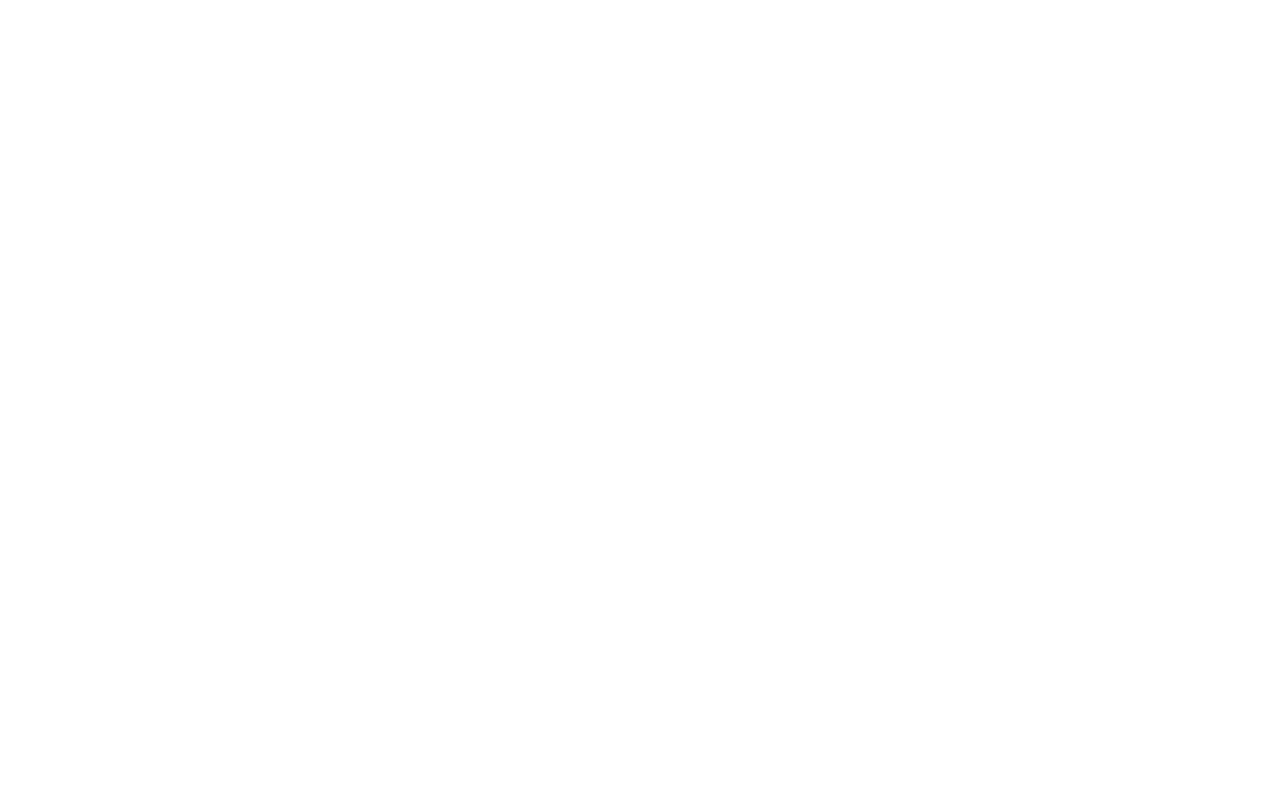
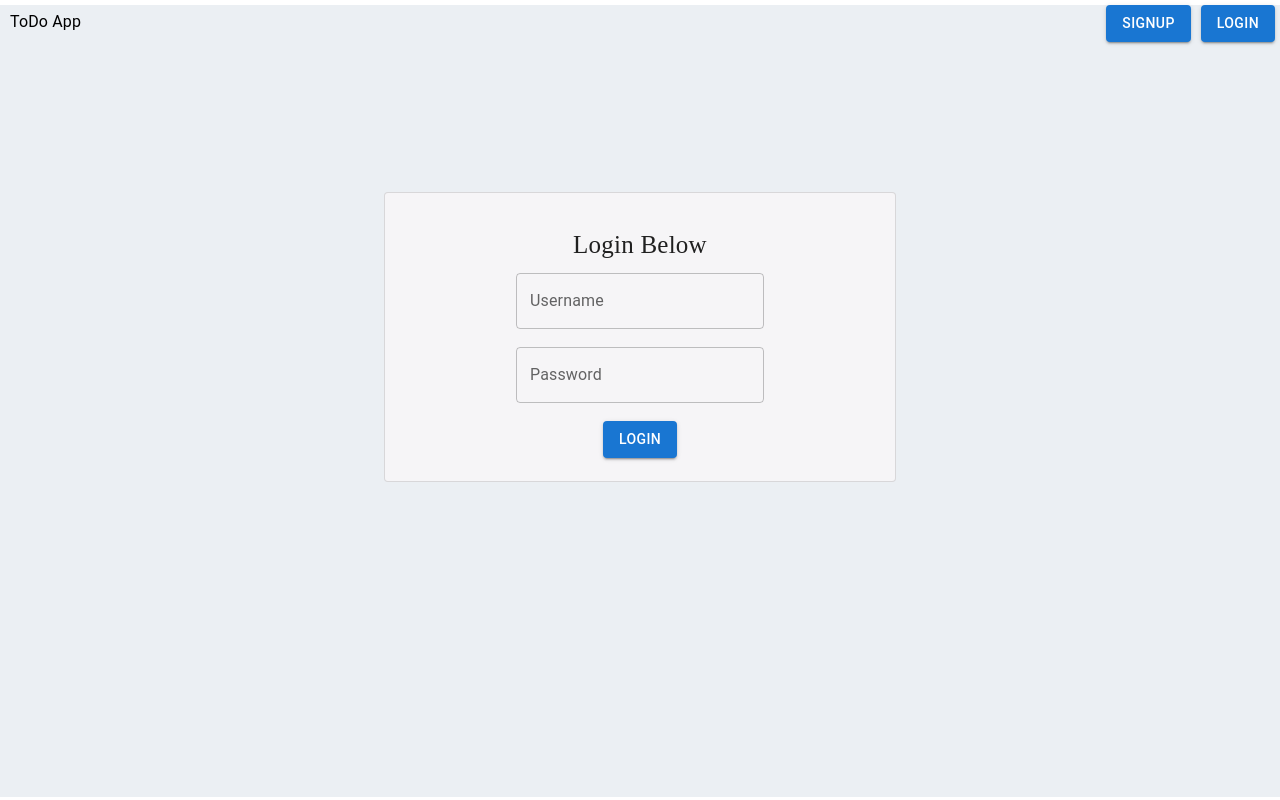
Before and after one commit to Dhanush295/TypeScript_Todo-App, a React (Vite) app in the folder frontend/: page /login in a window 1280 px wide. Built offline with nearby package versions, Linux system fonts and the light colour scheme.

Commit message:
updated style

```diff
--- a/frontend/components/Login.jsx
+++ b/frontend/components/Login.jsx
@@ -0,0 +1,24 @@
+import Card from '@mui/material/Card';
+import { Typography } from '@mui/material';
+import TextField from '@mui/material/TextField';
+import Button from '@mui/material/Button';
+
+
+function Login(){
+
+    return <div>
+        <center>
+            <Card variant="outlined" style={{width:500, padding:5, margin:150, backgroundColor:"#f6f5f7"}}><br/>
+            <Typography style={{fontSize: 25, padding:10, fontFamily:"Copperplate"}}>
+                Login Below
+            </Typography>
+            <TextField id="outlined-basic" label="Username" variant="outlined" /><br/><br/>
+            <TextField id="outlined-basic" label="Password" variant="outlined" /><br/><br/>
+            <Button variant="contained">Login</Button><br/><br/>
+            </Card>
+        </center>
+    </div>
+
+}
+
+export default Login;
--- /dev/null
+++ b/frontend/components/Navbar.jsx
@@ -0,0 +1,26 @@
+import { Typography } from '@mui/material';
+import Button from '@mui/material/Button';
+
+function Navbar(){
+
+    return <div style={{display:"flex", margin: 5,justifyContent:"space-between" }}>
+        <div style={{margin:5}}>
+            <Typography>ToDo App</Typography>
+        </div>
+
+        <div style={{display:"flex"}}>
+            <div style={{display: "flex", marginRight:10}}>
+                <Button variant="contained">SignUp</Button>
+            </div>
+            <div>
+                <Button variant="contained">Login</Button>
+            </div>
+        </div>
+
+
+
+        </div>
+
+}
+
+export default Navbar;
--- a/frontend/components/Signup.jsx
+++ b/frontend/components/Signup.jsx
@@ -0,0 +1,27 @@
+import Card from '@mui/material/Card';
+import { Typography } from '@mui/material';
+import TextField from '@mui/material/TextField';
+import Button from '@mui/material/Button';
+
+
+
+function Signup(){
+
+
+    return <div>
+    <center>
+        <Card variant="outlined" style={{width:500, padding:5, margin:150, backgroundColor:"#f6f5f7"}}><br/>
+        <Typography style={{fontSize: 25, padding:10, fontFamily:"Copperplate"}}>
+            SignUp Below
+        </Typography>
+        <TextField id="outlined-basic" label="Username" variant="outlined" /><br/><br/>
+        <TextField id="outlined-basic" label="Password" variant="outlined" /><br/><br/>
+        <Button variant="contained">Signup</Button><br/><br/>
+        </Card>
+    </center>
+</div>
+
+}
+
+
+export default Signup;
--- /dev/null
+++ b/frontend/components/Update.jsx
@@ -0,0 +1,8 @@
+
+
+
+function Update(){
+
+}
+
+export default Update;
--- a/frontend/src/App.jsx
+++ b/frontend/src/App.jsx
@@ -1,14 +1,28 @@
-import { useState } from 'react'
+import { Component, useState } from 'react';
+import {  BrowserRouter as Router,  Routes,  Route} from "react-router-dom";
+import Login from '../components/Login';
+import Navbar from '../components/Navbar';
+import Signup from '../components/Signup';
+import Update from '../components/Update';
+
+
 import './App.css'
 
 function App() {
-  const [count, setCount] = useState(0)
+
 
   return (
-    <>
-
-    </>
-  )
+    <div style={{width:"100vw",height:"99vh" ,backgroundColor:"#ebeff3"}}>
+      <Router>
+        <Navbar></Navbar>
+        <Routes>
+          <Route path ={"/login"} element={<Login />}></Route>
+          <Route path ={"/signup"} element={<Signup />}></Route>
+          <Route path ={"/update"} element={<Update/>}></Route>
+        </Routes>
+      </Router>
+    </div>
+  );
 }
 
 export default App
--- a/frontend/src/index.css
+++ b/frontend/src/index.css
@@ -0,0 +1,3 @@
+body{
+    margin: 0px;
+}
```
Also changed, not shown: frontend/package.json (+6 -1 lines), 1 other file (tests, documents, lock files or other folders).
